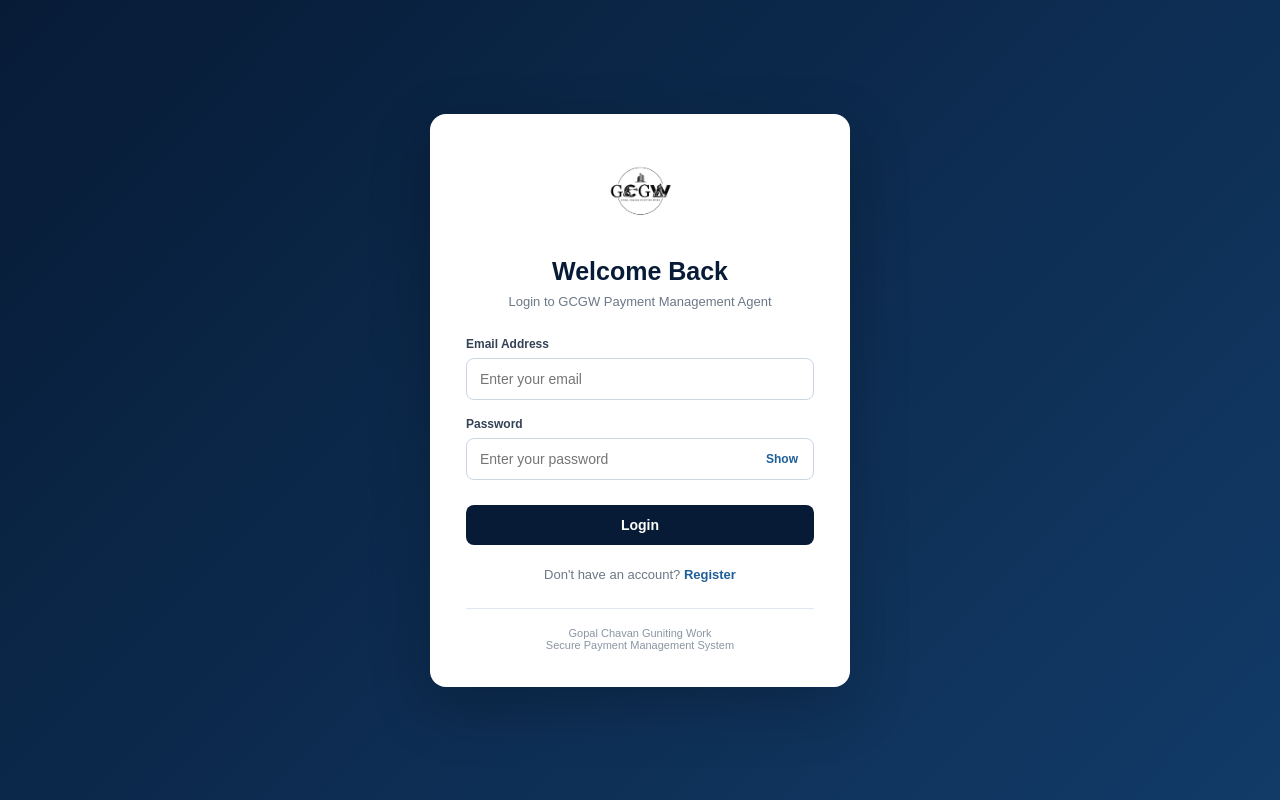
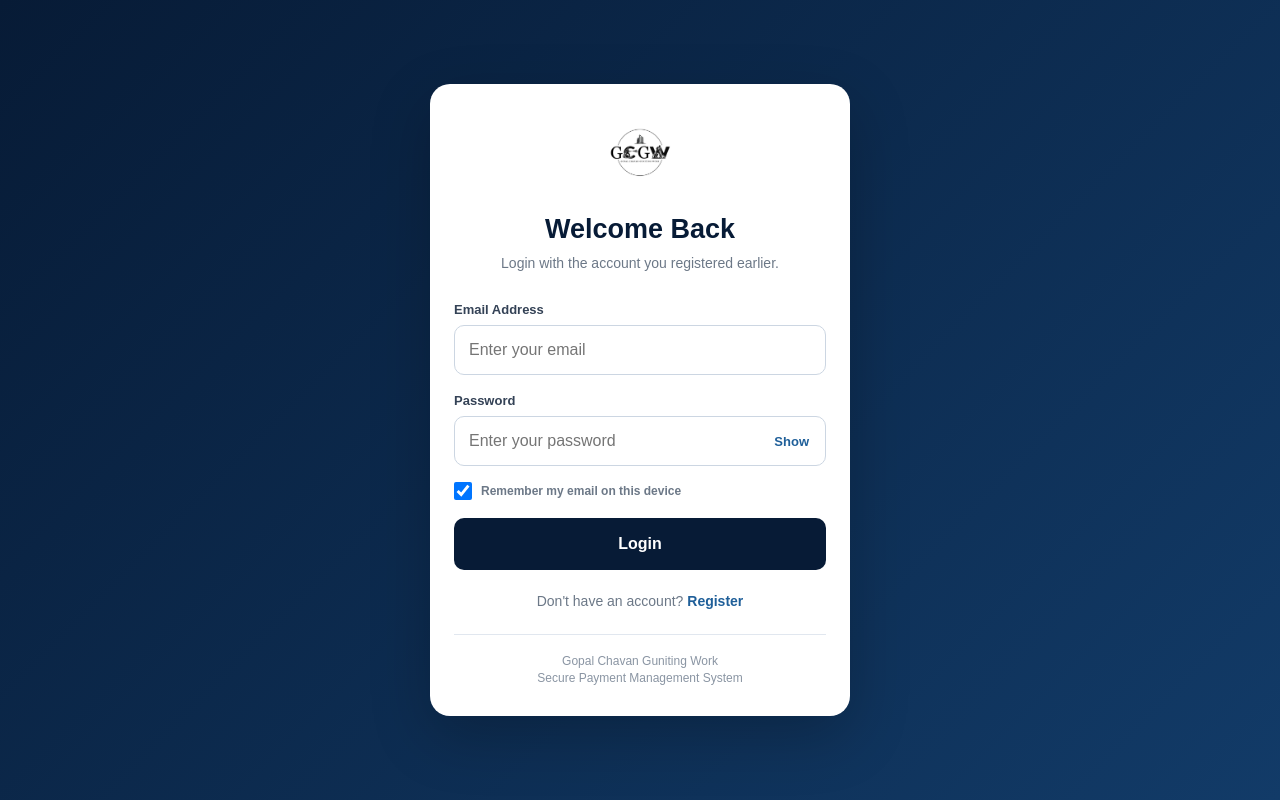
Before and after one commit to Arjun0650/Agent2, a FastAPI app: page / in a window 1280 px wide. Run offline with FastAPI, Linux system fonts and the light colour scheme; some libraries are stand-ins or nearby versions.

Commit message:
Refactor login.html for improved styling and functionality

```diff
--- a/templates/login.html
+++ b/templates/login.html
@@ -1,570 +1,111 @@
 <!DOCTYPE html>
 <html lang="en">
-
 <head>
-
 <meta charset="UTF-8">
 <meta name="viewport" content="width=device-width, initial-scale=1.0">
-
 <title>Login | GCGW Payment Agent</title>
-
 <style>
-
-* {
-    box-sizing: border-box;
-    margin: 0;
-    padding: 0;
+*{box-sizing:border-box;margin:0;padding:0}
+html{min-height:100%;background:#071b36}
+body{font-family:Arial,Helvetica,sans-serif;min-height:100vh;display:flex;align-items:center;justify-content:center;background:linear-gradient(135deg,#071b36,#123b68);padding:max(18px,env(safe-area-inset-top)) 16px max(18px,env(safe-area-inset-bottom))}
+.auth-card{width:100%;max-width:420px;background:#fff;border-radius:20px;padding:28px 24px;box-shadow:0 20px 60px rgba(0,0,0,.22)}
+.logo-container{text-align:center;margin-bottom:16px}
+.logo-container img{width:82px;height:82px;object-fit:contain;border-radius:14px;background:#fff;padding:4px}
+h1{text-align:center;color:#071b36;font-size:27px;margin-bottom:8px}
+.subtitle{text-align:center;color:#6c7887;font-size:14px;line-height:1.45;margin-bottom:28px}
+.form-group{margin-bottom:18px}
+label{display:block;font-size:13px;font-weight:700;color:#344256;margin-bottom:8px}
+input{width:100%;min-height:50px;padding:13px 14px;border:1px solid #ccd6e2;border-radius:10px;font-size:16px;outline:none;background:#fff}
+input:focus{border-color:#1f5f99;box-shadow:0 0 0 3px rgba(31,95,153,.10)}
+.password-wrapper{position:relative}
+.password-wrapper input{padding-right:78px}
+.toggle-password{position:absolute;right:12px;top:50%;transform:translateY(-50%);border:none;background:transparent;color:#1f5f99;font-size:13px;font-weight:700;cursor:pointer;padding:5px}
+.remember-row{display:flex;align-items:center;gap:9px;margin:-2px 0 18px;color:#6c7887;font-size:12px}
+.remember-row input{width:18px;min-height:18px;height:18px;padding:0}
+.main-button{width:100%;min-height:52px;padding:12px;border:none;border-radius:10px;background:#071b36;color:#fff;font-size:16px;font-weight:700;cursor:pointer}
+.main-button:hover{background:#102c50}
+.main-button:disabled{opacity:.6;cursor:not-allowed}
+#errorBox{display:none;margin-top:16px;padding:12px 13px;border-radius:9px;background:#fdeceb;color:#c0392b;font-size:13px;line-height:1.4}
+.success{background:#eaf7ef!important;color:#198754!important}
+.register-link{margin-top:23px;text-align:center;font-size:14px;color:#6c7887}
+.register-link a{color:#1f5f99;text-decoration:none;font-weight:700}
+.company{margin-top:25px;padding-top:18px;border-top:1px solid #e1e7ef;text-align:center;font-size:12px;line-height:1.45;color:#8a95a3}
+@media(max-width:480px){
+body{align-items:flex-start;padding-top:max(42px,env(safe-area-inset-top))}
+.auth-card{padding:25px 20px;border-radius:18px}
+.logo-container img{width:76px;height:76px}
+h1{font-size:26px}
 }
-
-body {
-    font-family: Arial, Helvetica, sans-serif;
-    min-height: 100vh;
-
-    display: flex;
-    align-items: center;
-    justify-content: center;
-
-    background:
-        linear-gradient(
-            135deg,
-            #071b36,
-            #123b68
-        );
-
-    padding: 20px;
+</style>
+</head>
+<body>
+<div class="auth-card">
+<div class="logo-container"><img src="/static/logo.png" alt="GCGW Logo"></div>
+<h1>Welcome Back</h1>
+<div class="subtitle">Login with the account you registered earlier.</div>
+<form id="loginForm">
+<div class="form-group">
+<label for="email">Email Address</label>
+<input id="email" name="email" type="email" placeholder="Enter your email" autocomplete="email" autocapitalize="none" spellcheck="false" required>
+</div>
+<div class="form-group">
+<label for="password">Password</label>
+<div class="password-wrapper">
+<input id="password" name="password" type="password" placeholder="Enter your password" autocomplete="current-password" required>
+<button type="button" class="toggle-password" onclick="togglePassword()">Show</button>
+</div>
+</div>
+<label class="remember-row">
+<input id="rememberEmail" type="checkbox" checked>
+Remember my email on this device
+</label>
+<button type="submit" id="loginButton" class="main-button">Login</button>
+</form>
+<div id="errorBox"></div>
+<div class="register-link">Don't have an account? <a href="/register">Register</a></div>
+<div class="company">Gopal Chavan Guniting Work<br>Secure Payment Management System</div>
+</div>
+<script>
+function togglePassword(){
+const input=document.getElementById("password");
+const button=document.querySelector(".toggle-password");
+if(input.type==="password"){input.type="text";button.textContent="Hide";}
+else{input.type="password";button.textContent="Show";}
 }
-
-.auth-card {
-
-    width: 100%;
-    max-width: 420px;
-
-    background: white;
-
-    border-radius: 16px;
-
-    padding: 36px;
-
-    box-shadow:
-        0 20px 60px
-        rgba(0,0,0,.22);
+const form=document.getElementById("loginForm");
+const errorBox=document.getElementById("errorBox");
+const button=document.getElementById("loginButton");
+const emailInput=document.getElementById("email");
+const rememberEmail=document.getElementById("rememberEmail");
+const savedEmail=localStorage.getItem("gcgw_login_email");
+if(savedEmail){emailInput.value=savedEmail;}
+form.addEventListener("submit",async function(event){
+event.preventDefault();
+errorBox.style.display="none";
+errorBox.classList.remove("success");
+const email=emailInput.value.trim();
+const password=document.getElementById("password").value;
+if(!email||!password){showError("Please enter your email and password.");return;}
+button.disabled=true;
+button.textContent="Logging in...";
+try{
+const response=await fetch("/api/login",{method:"POST",headers:{"Content-Type":"application/json"},body:JSON.stringify({email:email,password:password})});
+const data=await response.json();
+if(!response.ok){throw new Error(data.error||data.detail||"Login failed.");}
+if(rememberEmail.checked){localStorage.setItem("gcgw_login_email",email);}
+else{localStorage.removeItem("gcgw_login_email");}
+errorBox.textContent="Login successful. Redirecting...";
+errorBox.classList.add("success");
+errorBox.style.display="block";
+setTimeout(()=>{window.location.href="/dashboard";},300);
+}catch(error){showError(error.message);}
+finally{button.disabled=false;button.textContent="Login";}
+});
+function showError(message){
+errorBox.textContent=message;
+errorBox.classList.remove("success");
+errorBox.style.display="block";
 }
-
-.logo-container {
-
-    text-align: center;
-
-    margin-bottom: 18px;
-}
-
-.logo-container img {
-
-    width: 85px;
-    height: 85px;
-
-    object-fit: contain;
-
-    border-radius: 14px;
-
-    background: white;
-
-    padding: 5px;
-}
-
-h1 {
-
-    text-align: center;
-
-    color: #071b36;
-
-    font-size: 25px;
-
-    margin-bottom: 8px;
-}
-
-.subtitle {
-
-    text-align: center;
-
-    color: #6c7887;
-
-    font-size: 13px;
-
-    margin-bottom: 28px;
-}
-
-.form-group {
-
-    margin-bottom: 17px;
-}
-
-label {
-
-    display: block;
-
-    font-size: 12px;
-    font-weight: 700;
-
-    color: #344256;
-
-    margin-bottom: 7px;
-}
-
-input {
-
-    width: 100%;
-
-    padding: 12px 13px;
-
-    border: 1px solid #ccd6e2;
-
-    border-radius: 8px;
-
-    font-size: 14px;
-
-    outline: none;
-}
-
-input:focus {
-
-    border-color: #1f5f99;
-
-    box-shadow:
-        0 0 0 3px
-        rgba(31,95,153,.10);
-}
-
-.password-wrapper {
-
-    position: relative;
-}
-
-.password-wrapper input {
-
-    padding-right: 80px;
-}
-
-.toggle-password {
-
-    position: absolute;
-
-    right: 12px;
-    top: 50%;
-
-    transform: translateY(-50%);
-
-    border: none;
-    background: transparent;
-
-    color: #1f5f99;
-
-    font-size: 12px;
-    font-weight: 700;
-
-    cursor: pointer;
-
-    padding: 4px;
-}
-
-.main-button {
-
-    width: 100%;
-
-    padding: 12px;
-
-    margin-top: 8px;
-
-    border: none;
-
-    border-radius: 8px;
-
-    background: #071b36;
-    color: white;
-
-    font-size: 14px;
-    font-weight: 700;
-
-    cursor: pointer;
-}
-
-.main-button:hover {
-
-    background: #102c50;
-}
-
-.main-button:disabled {
-
-    opacity: .6;
-
-    cursor: not-allowed;
-}
-
-#errorBox {
-
-    display: none;
-
-    margin-top: 16px;
-
-    padding: 11px;
-
-    border-radius: 7px;
-
-    background: #fdeceb;
-    color: #c0392b;
-
-    font-size: 12px;
-}
-
-.success {
-
-    background: #eaf7ef !important;
-    color: #198754 !important;
-}
-
-.register-link {
-
-    margin-top: 22px;
-
-    text-align: center;
-
-    font-size: 13px;
-
-    color: #6c7887;
-}
-
-.register-link a {
-
-    color: #1f5f99;
-
-    text-decoration: none;
-
-    font-weight: 700;
-}
-
-.register-link a:hover {
-
-    text-decoration: underline;
-}
-
-.company {
-
-    margin-top: 26px;
-
-    padding-top: 18px;
-
-    border-top: 1px solid #e1e7ef;
-
-    text-align: center;
-
-    font-size: 11px;
-
-    color: #8a95a3;
-}
-
-</style>
-
-</head>
-
-<body>
-
-<div class="auth-card">
-
-    <div class="logo-container">
-
-        <img
-            src="/static/logo.png"
-            alt="GCGW Logo"
-        >
-
-    </div>
-
-    <h1>
-        Welcome Back
-    </h1>
-
-    <div class="subtitle">
-        Login to GCGW Payment Management Agent
-    </div>
-
-
-    <form id="loginForm">
-
-        <div class="form-group">
-
-            <label for="email">
-                Email Address
-            </label>
-
-            <input
-                id="email"
-                type="email"
-                placeholder="Enter your email"
-                required
-            >
-
-        </div>
-
-
-        <div class="form-group">
-
-            <label for="password">
-                Password
-            </label>
-
-            <div class="password-wrapper">
-
-                <input
-                    id="password"
-                    type="password"
-                    placeholder="Enter your password"
-                    required
-                >
-
-                <button
-                    type="button"
-                    class="toggle-password"
-                    onclick="togglePassword()"
-                >
-                    Show
-                </button>
-
-            </div>
-
-        </div>
-
-
-        <button
-            type="submit"
-            id="loginButton"
-            class="main-button"
-        >
-            Login
-        </button>
-
-    </form>
-
-
-    <div id="errorBox"></div>
-
-
-    <div class="register-link">
-
-        Don't have an account?
-
-        <a href="/register">
-            Register
-        </a>
-
-    </div>
-
-
-    <div class="company">
-
-        Gopal Chavan Guniting Work
-        <br>
-        Secure Payment Management System
-
-    </div>
-
-</div>
-
-
-<script>
-
-function togglePassword() {
-
-    const input =
-        document.getElementById(
-            "password"
-        );
-
-    const button =
-        document.querySelector(
-            ".toggle-password"
-        );
-
-
-    if(input.type === "password") {
-
-        input.type = "text";
-
-        button.textContent =
-            "Hide";
-
-    }
-
-    else {
-
-        input.type = "password";
-
-        button.textContent =
-            "Show";
-
-    }
-
-}
-
-
-const form =
-    document.getElementById(
-        "loginForm"
-    );
-
-const errorBox =
-    document.getElementById(
-        "errorBox"
-    );
-
-const button =
-    document.getElementById(
-        "loginButton"
-    );
-
-
-form.addEventListener(
-    "submit",
-    async function(event) {
-
-        event.preventDefault();
-
-
-        errorBox.style.display =
-            "none";
-
-        errorBox.classList.remove(
-            "success"
-        );
-
-
-        const email =
-            document.getElementById(
-                "email"
-            ).value.trim();
-
-
-        const password =
-            document.getElementById(
-                "password"
-            ).value;
-
-
-        if(!email || !password) {
-
-            showError(
-                "Please enter your email and password."
-            );
-
-            return;
-        }
-
-
-        button.disabled = true;
-
-        button.textContent =
-            "Logging in...";
-
-
-        try {
-
-            const response =
-                await fetch(
-                    "/api/login",
-                    {
-                        method:
-                            "POST",
-
-                        headers: {
-                            "Content-Type":
-                                "application/json"
-                        },
-
-                        body:
-                            JSON.stringify({
-                                email:
-                                    email,
-
-                                password:
-                                    password
-                            })
-                    }
-                );
-
-
-            const data =
-                await response.json();
-
-
-            if(!response.ok) {
-
-                throw new Error(
-                    data.error ||
-                    data.detail ||
-                    "Login failed."
-                );
-            }
-
-
-            errorBox.textContent =
-                "Login successful. Redirecting...";
-
-            errorBox.classList.add(
-                "success"
-            );
-
-            errorBox.style.display =
-                "block";
-
-
-            setTimeout(
-                () => {
-
-                    window.location.href =
-                        "/dashboard";
-
-                },
-                500
-            );
-
-
-        }
-
-        catch(error) {
-
-            showError(
-                error.message
-            );
-
-        }
-
-        finally {
-
-            button.disabled = false;
-
-            button.textContent =
-                "Login";
-
-        }
-
-    }
-);
-
-
-function showError(message) {
-
-    errorBox.textContent =
-        message;
-
-    errorBox.classList.remove(
-        "success"
-    );
-
-    errorBox.style.display =
-        "block";
-
-}
-
 </script>
-
 </body>
-
 </html>
```
